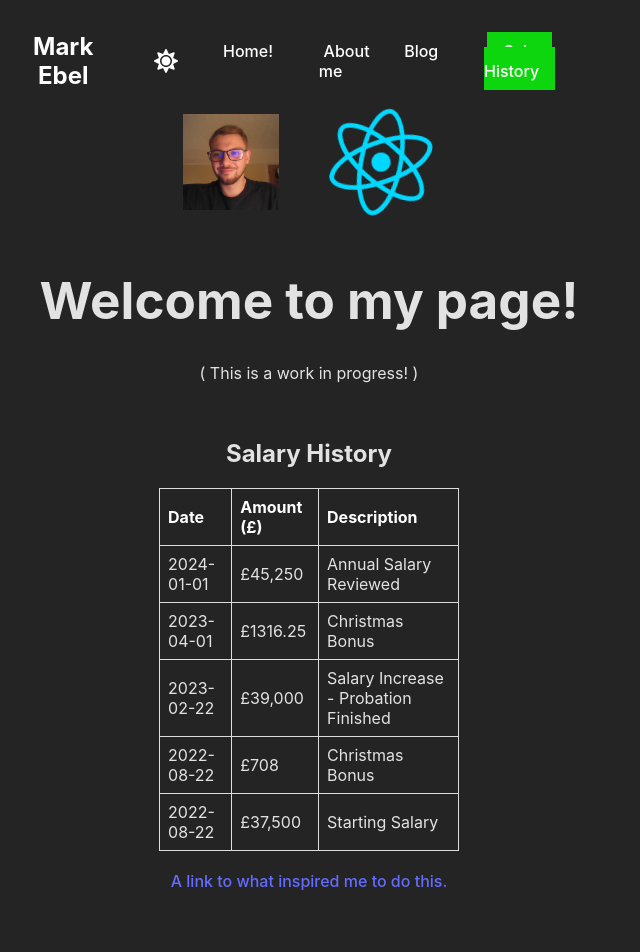
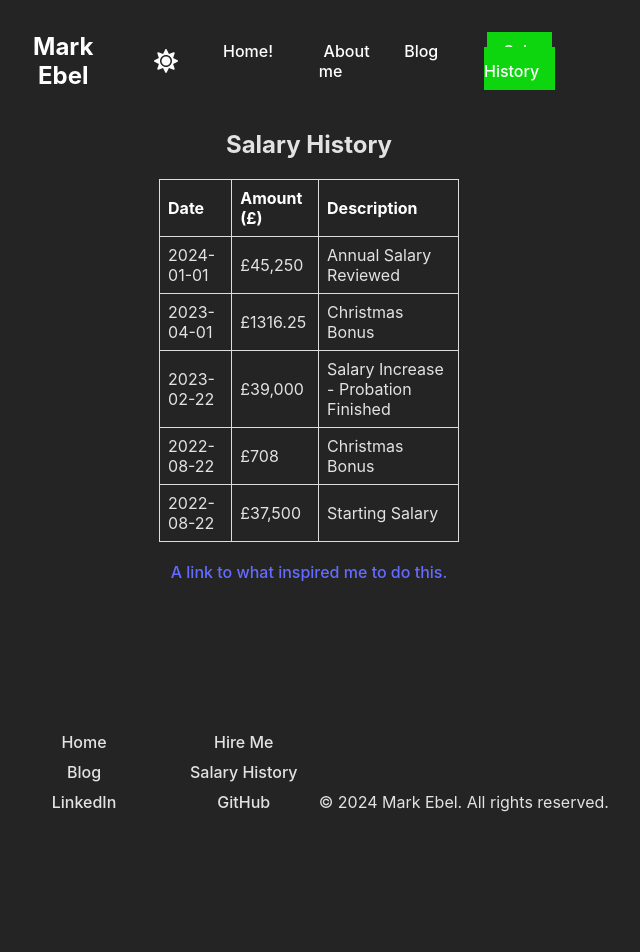
Before and after one commit to MarkEbel/Portfolio, a React (Vite) app in the folder myOwnWebsite/: page /resume/Salary in a window 1280 px wide. Shown: the top 952 px of the page, without its empty margins (331-971 px from the left). After the commit the page ends 864 px from the top, so only its background shows below. Built offline with nearby package versions, Linux system fonts and the light colour scheme.

Commit message:
Fix footer css

```diff
--- a/myOwnWebsite/src/components/Footer.css
+++ b/myOwnWebsite/src/components/Footer.css
@@ -1,7 +1,7 @@
+/* src/components/Footer.css */
 .footer {
     background-color: var(--navbar-bg-color);
     color: var(--text-color);
-    text-align: center;
     padding: 20px 0;
     margin-top: auto;
   }
@@ -10,23 +10,28 @@
     max-width: 1200px;
     margin: 0 auto;
     padding: 0 20px;
-  }
-
-  .footer p {
-    margin: 0;
+    display: grid;
+    grid-template-columns: 1fr auto;
+    align-items: start;
   }
 
   .footer-links {
-    margin-top: 10px;
+    display: grid;
+    grid-template-columns: repeat(auto-fill, minmax(120px, 1fr));
+    gap: 10px;
   }
 
   .footer-links a {
     color: var(--text-color);
     text-decoration: none;
-    margin: 0 10px;
     transition: color 0.3s ease;
   }
 
   .footer-links a:hover {
     color: var(--navbar-hover-bg-color);
   }
+
+  .footer p {
+    margin: 0;
+    align-self: end;
+  }
--- a/myOwnWebsite/src/components/Footer.tsx
+++ b/myOwnWebsite/src/components/Footer.tsx
@@ -5,7 +5,6 @@ const Footer: React.FC = () => {
   return (
     <footer className="footer">
       <div className="footer-content">
-        <p>&copy; 2024 Mark Ebel. All rights reserved.</p>
         <div className="footer-links">
           <a href="/resume">Home</a>
           <a href="/resume/HireMe">Hire Me</a>
@@ -14,6 +13,7 @@ const Footer: React.FC = () => {
           <a href="https://www.linkedin.com/in/mark-ebel" target="_blank" rel="noopener noreferrer">LinkedIn</a>
           <a href="https://github.com/MarkEbel" target="_blank" rel="noopener noreferrer">GitHub</a>
         </div>
+        <p>&copy; 2024 Mark Ebel. All rights reserved.</p>
       </div>
     </footer>
   );
--- a/myOwnWebsite/src/main.tsx
+++ b/myOwnWebsite/src/main.tsx
@@ -9,6 +9,7 @@ import Root from "./routes/root";
 import ErrorPage from "./routes/error-page";
 import AboutMe from './routes/AboutMe';
 import Blog from './routes/Blog';
+import Home from './routes/Home';
 import SalaryHistory from './routes/SalaryHistory';
 import { ThemeProvider } from './ThemeContext';
 
@@ -18,6 +19,10 @@ const router = createBrowserRouter(
     element: <Root />,
     errorElement: <ErrorPage />,
     children: [
+      {
+        path: '',
+        element: <Home />,
+      },
       {
         path: "AboutMe",
         element: <AboutMe />,
--- /dev/null
+++ b/myOwnWebsite/src/routes/Home.tsx
@@ -0,0 +1,21 @@
+import reactLogo from '/src/assets/react.svg'
+import myFace from '/Face.jpg'
+
+const Home = () => {
+    return (
+      <div>
+        <div>
+          <a href="https://www.linkedin.com/in/mark-ebel/" target="_blank">
+            <img src={myFace} className="logo" alt="Vite logo" />
+          </a>
+          <a href="https://react.dev" target="_blank">
+            <img src={reactLogo} className="logo react" alt="React logo" />
+          </a>
+        </div>
+        <h1>Welcome to my page!</h1>
+        <p>( This is a work in progress! )</p>
+      </div>
+    );
+  };
+
+  export default Home;
--- a/myOwnWebsite/src/routes/root.tsx
+++ b/myOwnWebsite/src/routes/root.tsx
@@ -1,5 +1,3 @@
-import reactLogo from '/src/assets/react.svg'
-import myFace from '/Face.jpg'
 import '/src/css/App.css'
 import Navbar from '../components/Navbar';
 import Footer from '../components/Footer';
@@ -17,21 +15,8 @@ const Root = () => {
 
   return (
     <>
+      <div className="root-layout">
         <Navbar />
-
-        <div>
-          <a href="https://www.linkedin.com/in/mark-ebel/" target="_blank">
-            <img src={myFace} className="logo" alt="Vite logo" />
-          </a>
-          <a href="https://react.dev" target="_blank">
-            <img src={reactLogo} className="logo react" alt="React logo" />
-          </a>
-        </div>
-        <h1>Welcome to my page!</h1>
-        <p>( This is a work in progress! )</p>
-
-
-        <div className="root-layout">
         <main>
           <Outlet />
         </main>
```
Lines whose indentation alone changed are shown as unchanged.
